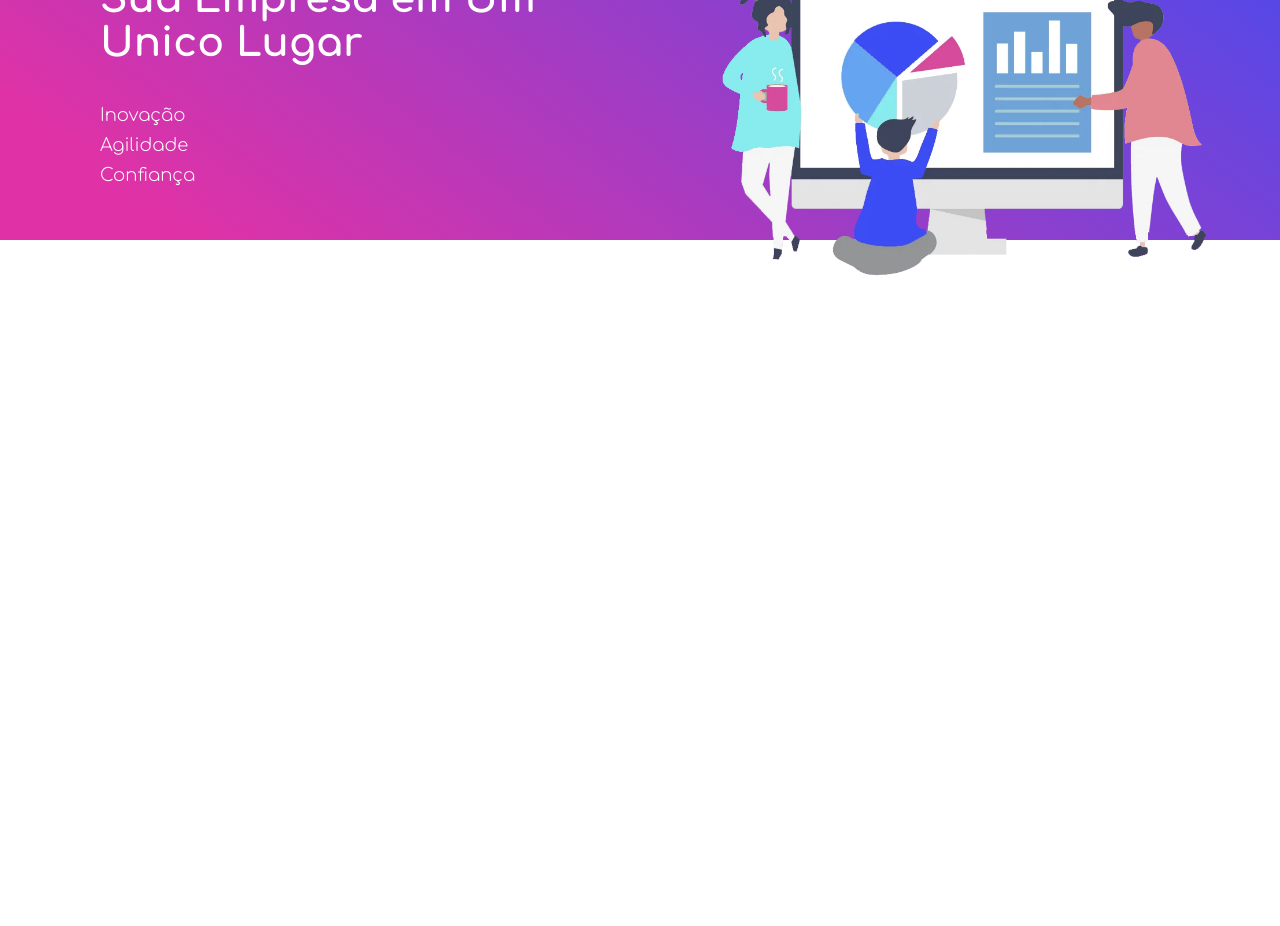
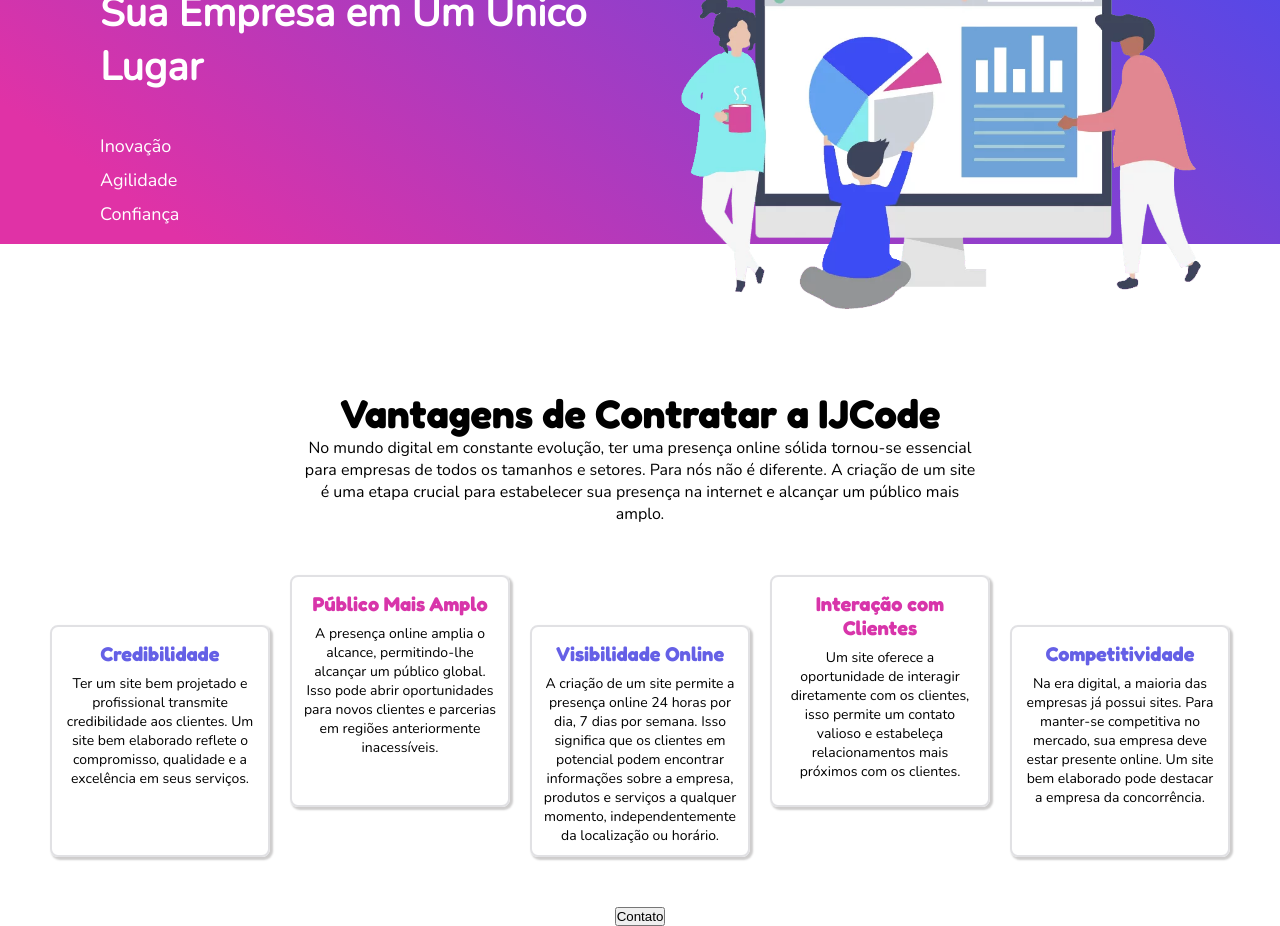
Before and after one commit to IsadoraVanderlan/IJCode, a Next.js app: page / in a window 1280 px wide. Shown: the part 280-1206 px from the top of the page. Before the commit the page ends 800 px from the top, so only its background shows below. Built offline with nearby package versions, Linux system fonts and the light colour scheme.

Commit message:
incluido vantagens

```diff
--- a/src/app/globals.css
+++ b/src/app/globals.css
@@ -5,3 +5,19 @@
   list-style: none;
   text-decoration: none;
 }
+
+h1, h2, h3, h4 {
+  font-family: 'Fredoka', sans-serif;
+}
+
+p {
+  font-family: 'Nunito', sans-serif;
+}
+
+a {
+  font-family: 'Nunito', sans-serif;
+}
+
+li {
+  font-family: 'Nunito', sans-serif;
+}
--- a/src/app/layout.js
+++ b/src/app/layout.js
@@ -12,7 +12,7 @@
         <link rel="preconnect" href="https://fonts.googleapis.com" />
         <link rel="preconnect" href="https://fonts.gstatic.com" crossorigin />
         <link
-          href="https://fonts.googleapis.com/css2?family=Comfortaa:wght@300;600;700&display=swap"
+          href="https://fonts.googleapis.com/css2?family=Fredoka:wght@400;700&family=Nunito:wght@200;400&display=swap"
           rel="stylesheet"
         />
       </head>
--- a/src/components/Sections/banner/banner.module.css
+++ b/src/components/Sections/banner/banner.module.css
@@ -6,7 +6,6 @@
   width: 100%;
   position: relative;
   margin-bottom: 75px;
-  font-family: 'Comfortaa', cursive;
   color: rgb(255, 255, 255);
 }
 
--- a/src/components/Sections/header/header.module.css
+++ b/src/components/Sections/header/header.module.css
@@ -7,7 +7,6 @@
   justify-content: space-between;
   align-items: center;
   gap: 50px;
-  font-family: 'Comfortaa', cursive;
   font-weight: 700;
 }
 
--- a/src/components/Sections/vantagens/Vantagens.js
+++ b/src/components/Sections/vantagens/Vantagens.js
@@ -1,8 +1,40 @@
 import React from 'react'
+import styles from './vantagens.module.css'
+import Button from '@/components/UI/Button';
 
 const Vantagens = () => {
   return (
-    <div>
+    <div className={styles.vantagens}>
+      <h2>Vantagens de Contratar a IJCode</h2>
+
+      <p className={styles.pvantagens}>No mundo digital em constante evolução, ter uma presença online sólida tornou-se essencial para empresas de todos os tamanhos e setores. Para nós não é diferente. A criação de um site é uma etapa crucial para estabelecer sua presença na internet e alcançar um público mais amplo.</p>
+
+      <div>
+        <ul className={styles.ulvantagens}>
+          <li className={styles.livantagens}>
+            <h3>Credibilidade</h3>
+            <p>Ter um site bem projetado e profissional transmite credibilidade aos clientes. Um site bem elaborado reflete o compromisso, qualidade e a excelência em seus serviços.</p>
+          </li>
+          <li>
+            <h3>Público Mais Amplo</h3>
+            <p>A presença online amplia o alcance, permitindo-lhe alcançar um público global. Isso pode abrir oportunidades para novos clientes e parcerias em regiões anteriormente inacessíveis.</p>
+          </li>
+          <li className={styles.livantagens}>
+            <h3>Visibilidade Online</h3>
+            <p>A criação de um site permite a presença online 24 horas por dia, 7 dias por semana. Isso significa que os clientes em potencial podem encontrar informações sobre a empresa, produtos e serviços a qualquer momento, independentemente da localização ou horário.</p>
+          </li>
+          <li>
+            <h3>Interação com Clientes</h3>
+            <p>Um site oferece a oportunidade de interagir diretamente com os clientes, isso permite um contato valioso e estabeleça relacionamentos mais próximos com os clientes.</p>
+          </li>
+          <li className={styles.livantagens}>
+            <h3>Competitividade</h3>
+            <p>Na era digital, a maioria das empresas já possui sites. Para manter-se competitiva no mercado, sua empresa deve estar presente online. Um site bem elaborado pode destacar a empresa da concorrência.</p>
+          </li>
+        </ul>
+      </div>
+
+      <button className={styles.button}>Contato</button>
 
     </div>
   )
--- a/src/components/Sections/vantagens/vantagens.module.css
+++ b/src/components/Sections/vantagens/vantagens.module.css
@@ -0,0 +1,46 @@
+.vantagens {
+  text-align: center;
+}
+
+.vantagens h2 {
+  font-size: 40px;
+  padding-top: 70px;
+}
+
+.pvantagens {
+  padding: 0px 300px 50px 300px;
+  font-weight: 500;
+}
+
+.ulvantagens {
+  display: flex;
+  justify-content: center;
+  flex-wrap: wrap;
+  gap: 20px;
+  margin-bottom: 100px;
+}
+
+.ulvantagens h3 {
+  color: #d835aa;
+  font-size: 20px;
+  padding-top: 5px;
+  padding-bottom: 8px;
+}
+
+.ulvantagens li {
+  border: 2px solid rgb(225, 225, 228);
+  box-shadow: 2px 2px 2px 1px rgba(10, 0, 0, 0.2);
+  border-radius: 8px;
+  padding: 10px;
+  font-size: 14px;
+  width: 220px;
+}
+
+.livantagens {
+  margin-top: 50px;
+  margin-bottom: -50px;
+}
+
+.livantagens h3 {
+  color: #6560e6 !important;
+}
--- a/src/components/UI/button.module.css
+++ b/src/components/UI/button.module.css
@@ -4,7 +4,6 @@
   border-radius: 8px;
   background: #e240ac;
   color: rgb(255, 255, 255);
-  font-family: 'Comfortaa', cursive;
   font-weight: bold;
   font-size: 15px;
   cursor: pointer;
```
